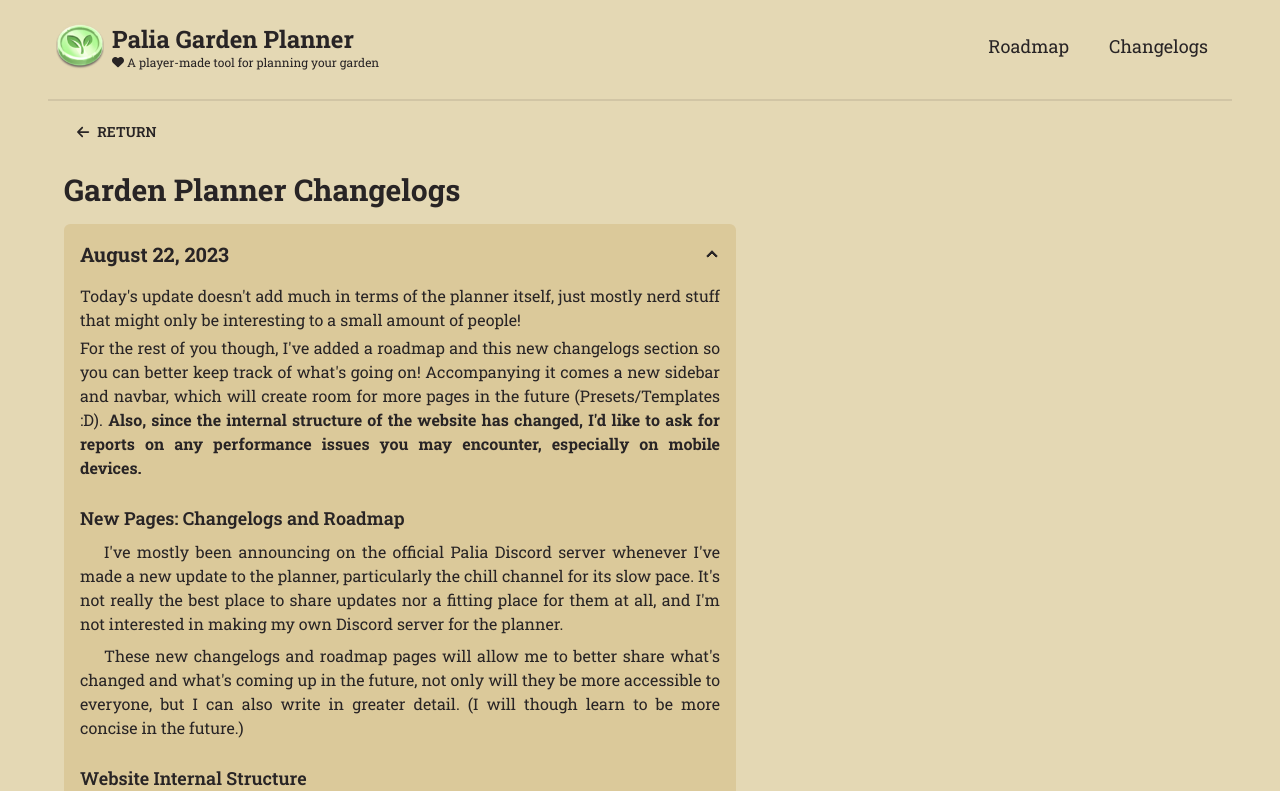
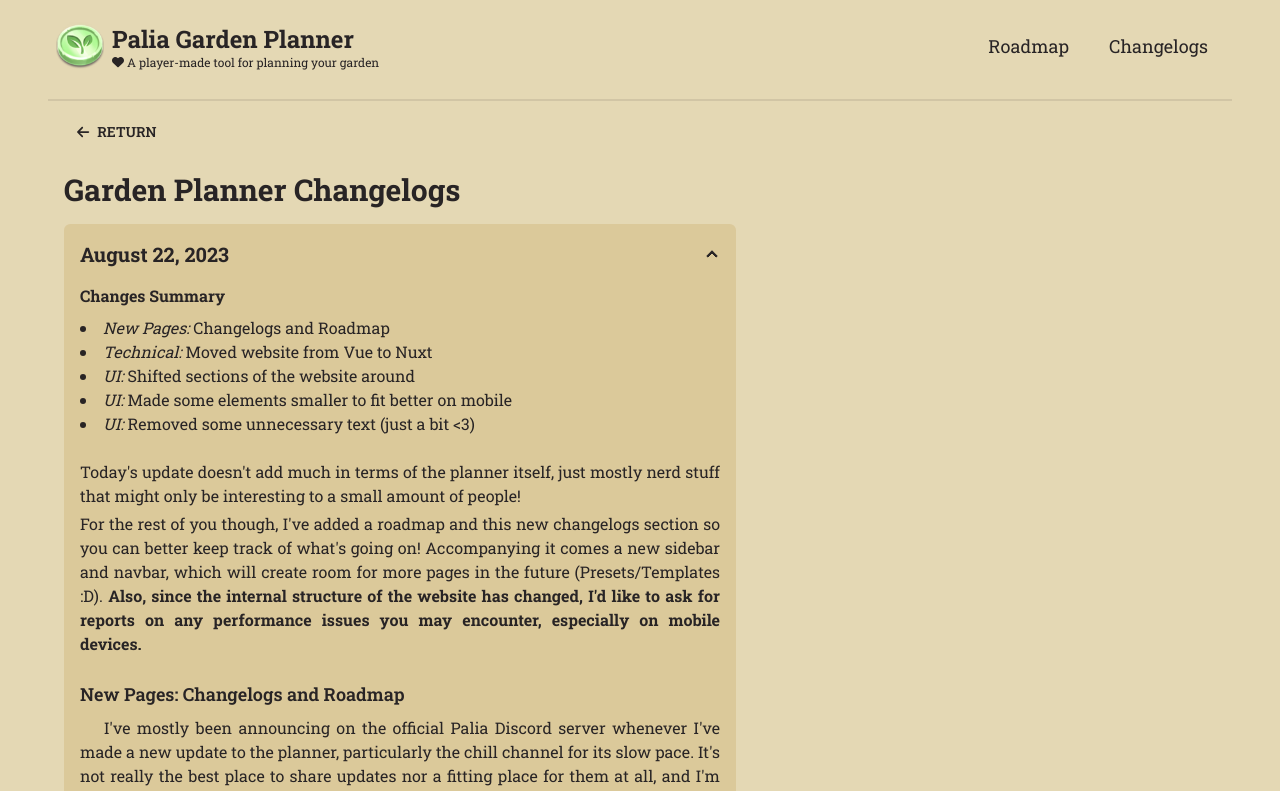
Before and after one commit to VincentAmante/palia-tools, a Nuxt app: page /changelogs in a window 1280 px wide. Shown: the top 791 px of the page. Built offline with nearby package versions, Linux system fonts and the light colour scheme.

Commit message:
Update changelogs.vue

```diff
--- a/pages/changelogs.vue
+++ b/pages/changelogs.vue
@@ -18,6 +18,19 @@
           August 22, 2023
         </h2>
         <div class="collapse-content flex flex-col gap-6 text-sm md:text-base  leading-6">
+          <div class="flex flex-col gap-2">
+            <h3 class="font-bold">
+              Changes Summary
+            </h3>
+            <ul class="list-disc list-inside">
+              <li><span class="italic">New Pages:</span> Changelogs and Roadmap</li>
+              <li><span class="italic">Technical:</span> Moved website from Vue to Nuxt</li>
+              <li><span class="italic">UI:</span> Shifted sections of the website around</li>
+              <li><span class="italic">UI:</span> Made some elements smaller to fit better on mobile</li>
+              <li><span class="italic">UI:</span> Removed some unnecessary text (just a bit &lt;3)</li>
+            </ul>
+          </div>
+
           <div class="flex flex-col gap-1">
             <p>
               Today's update doesn't add much in terms of the planner itself,
```
